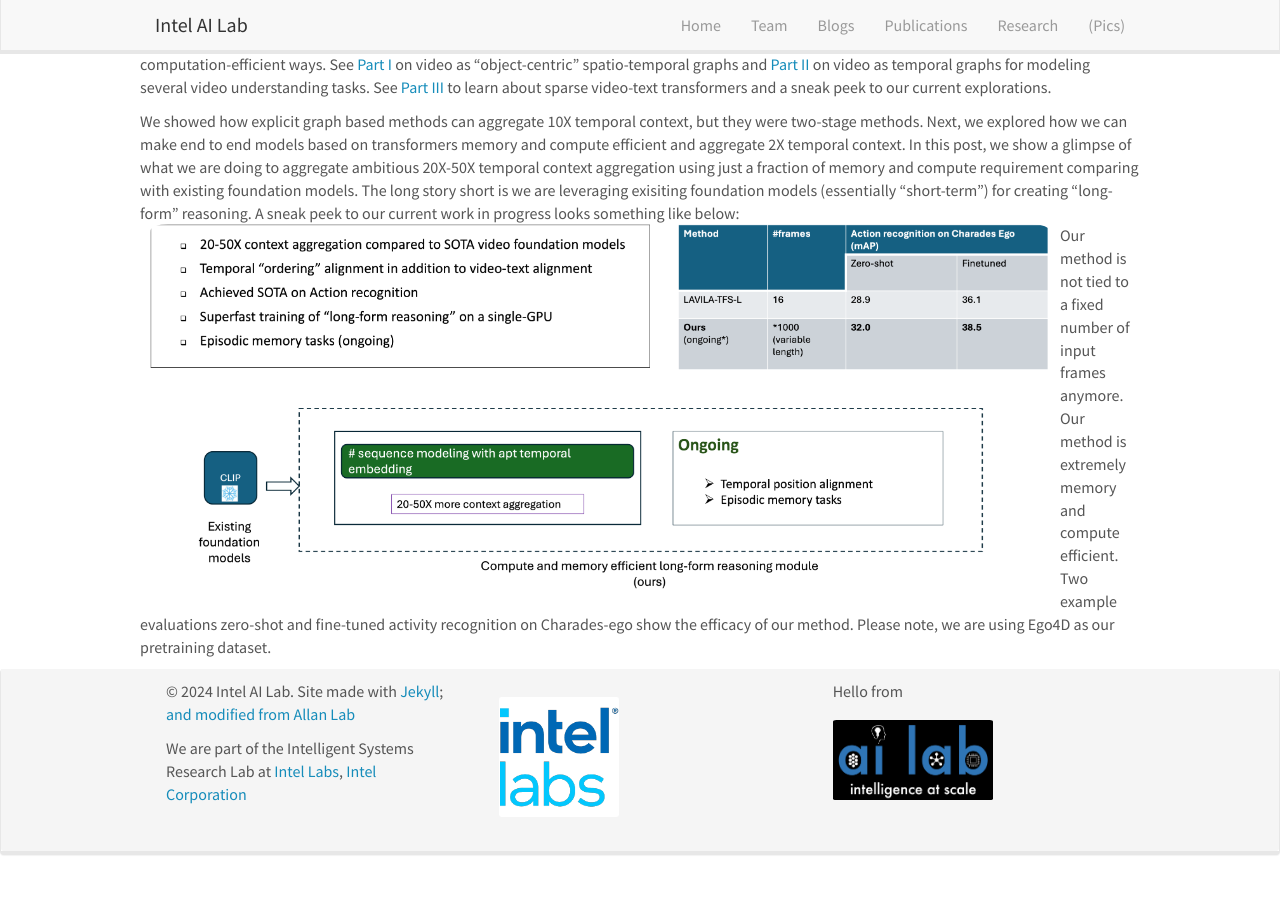
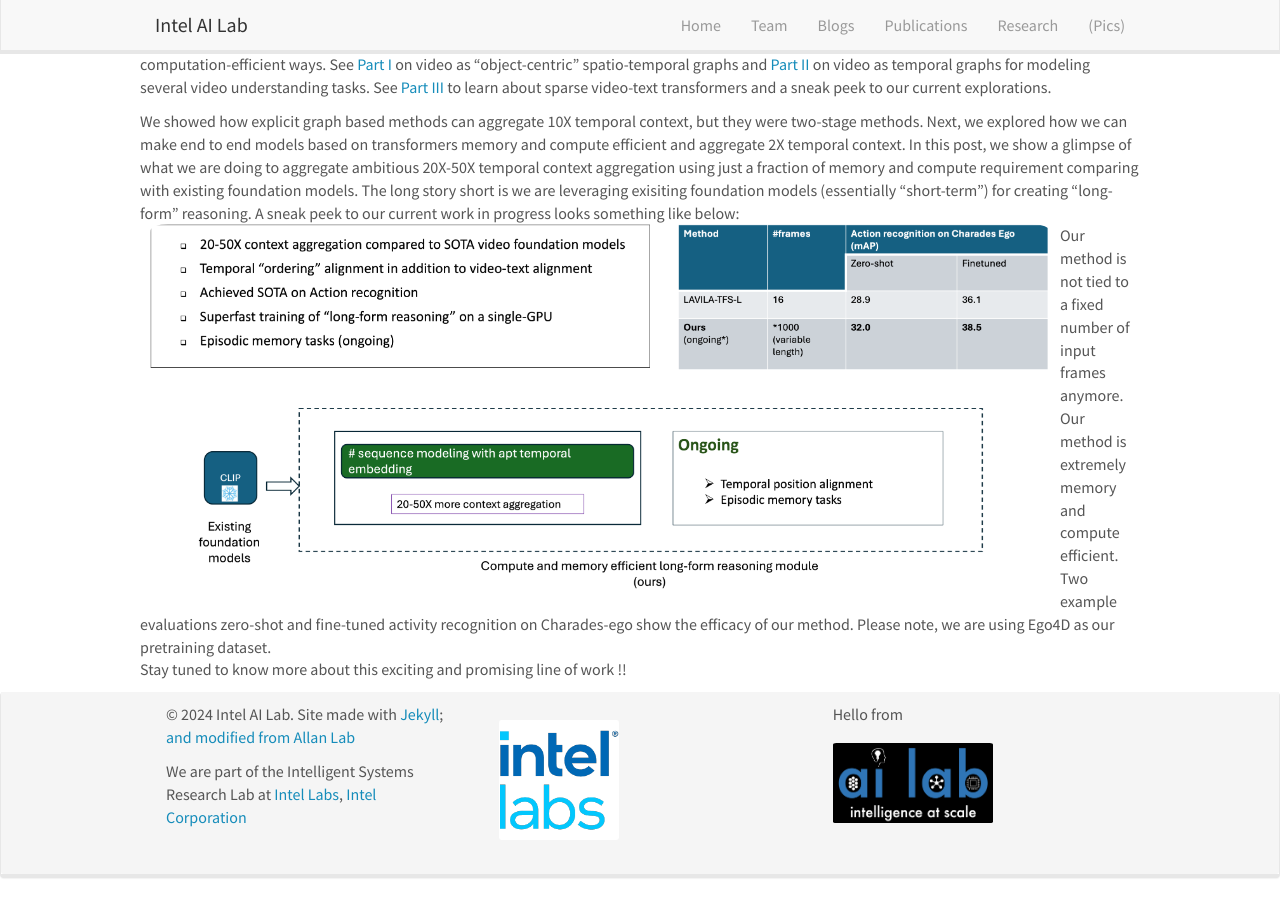
Before and after one commit to intelailabpage/intelailabpage.github.io, a Jekyll site: the page built from _posts/2024-04-16-longformvideoseries-part4.md, in a window 1280 px wide and 900 px high, scrolled down 795 px. Built offline with Jekyll 4.4.1, drawn with Linux system fonts in a browser that asks for light colours; nearby versions of some CDN libraries; comment, search, counter and statistics services are not loaded; before the commit the page ends 1672 px from its top, so only the background shows below that.

Commit message:
Update 2024-04-16-longformvideoseries-part4.md

```diff
--- a/_posts/2024-04-16-longformvideoseries-part4.md
+++ b/_posts/2024-04-16-longformvideoseries-part4.md
@@ -27,5 +27,8 @@ We showed how explicit graph based methods can aggregate 10X temporal context, b
 
 Our method is not tied to a fixed number of input frames anymore. Our method is extremely memory and compute efficient. Two example evaluations zero-shot and fine-tuned activity recognition on Charades-ego show the efficacy of our method. Please note, we are using Ego4D as our pretraining dataset.
 
+<br>
+Stay tuned to know more about this exciting and promising line of work !!
+
 
 </p>
```
